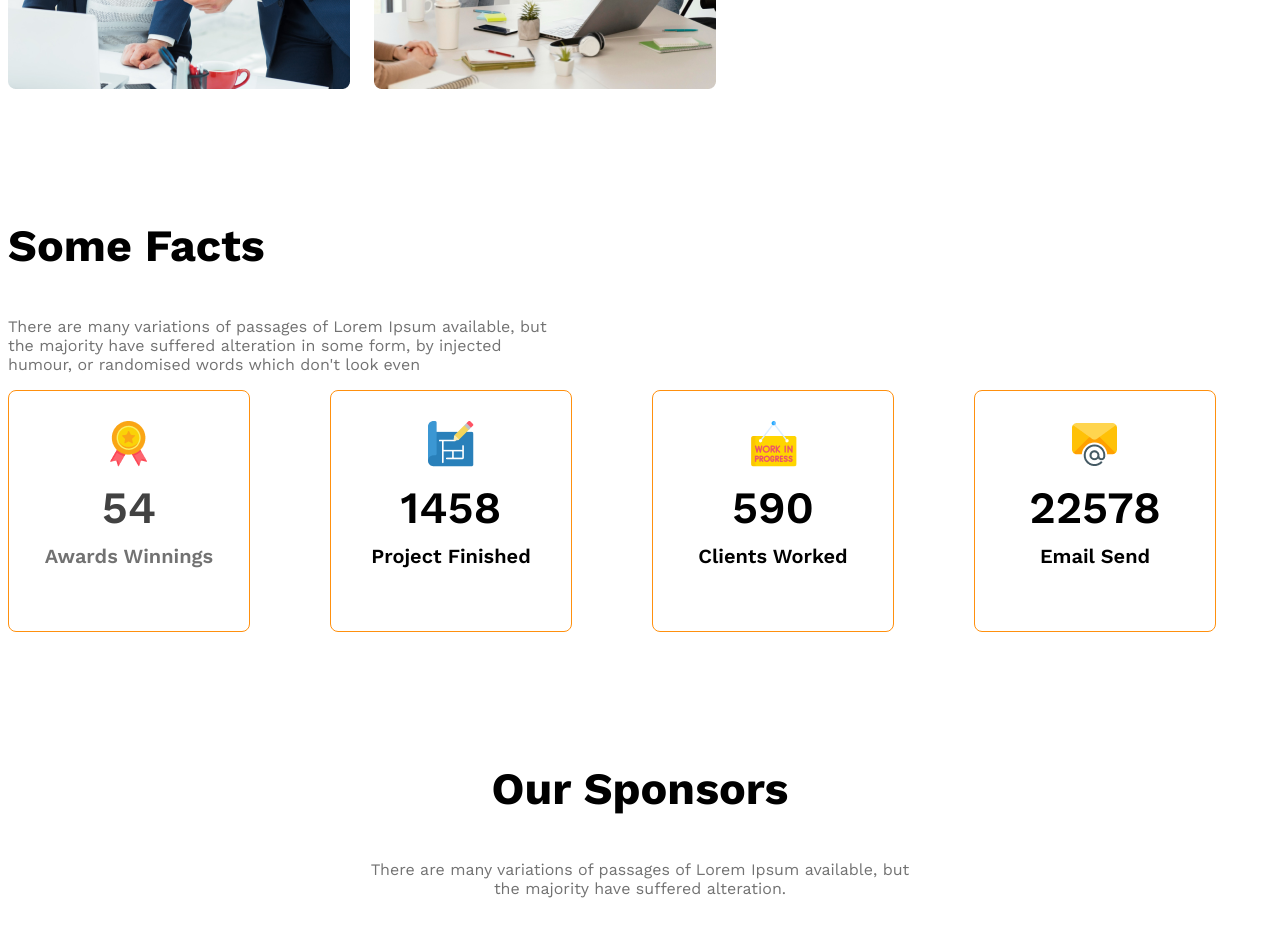
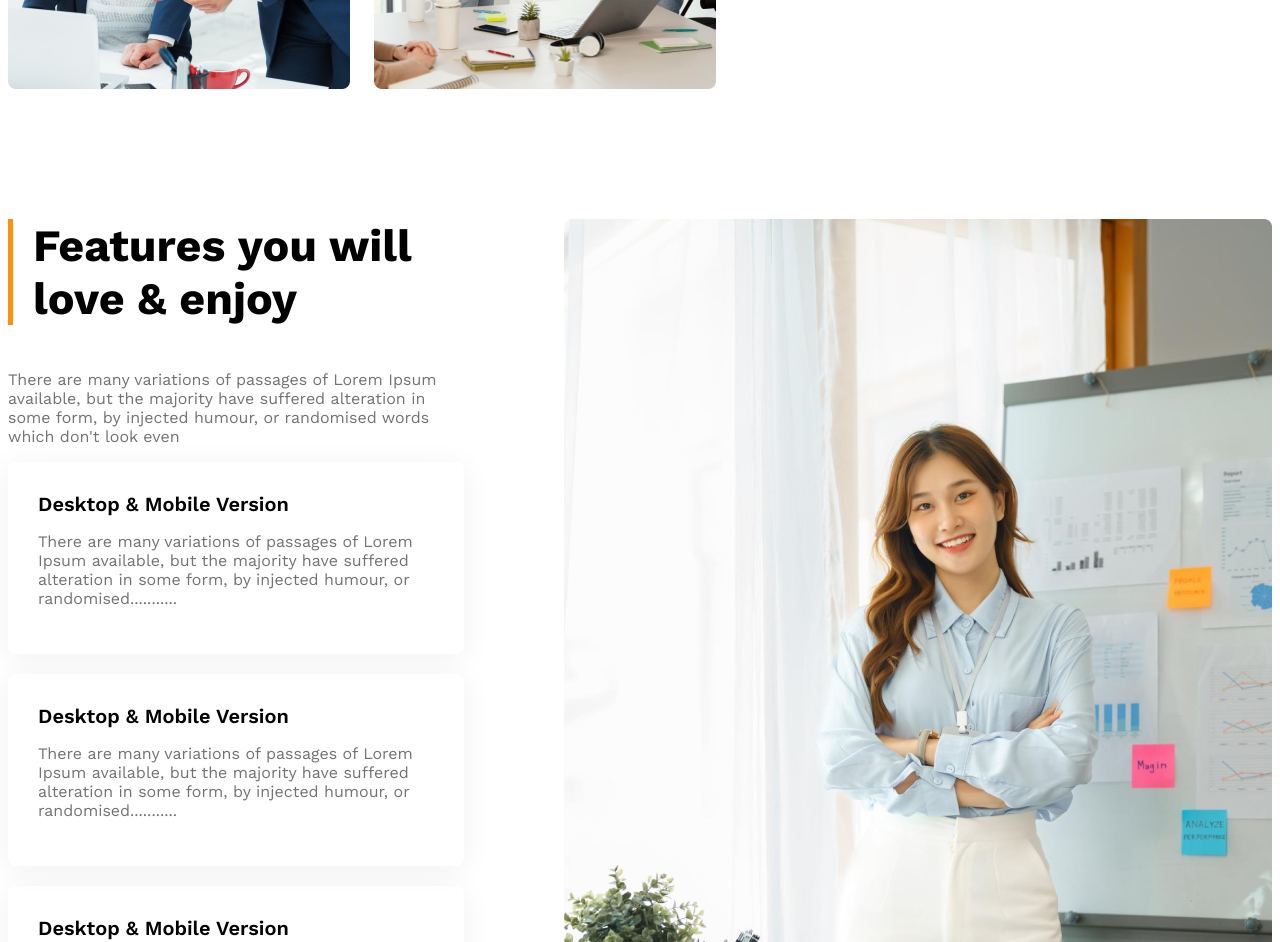
Before and after one commit to hafiz-al-asad-code/g3-architects-website, a plain HTML site: page index.html in a window 1280 px wide. Shown: the part 1975-2917 px from the top of the page. Drawn offline with nearby package versions, Linux system fonts and the light colour scheme.

Commit message:
added features card and image. work in progress

```diff
--- a/index.html
+++ b/index.html
@@ -42,7 +42,41 @@
       </div>
     </section>
 
-    <!-- features will enjoy -->
+    <!-- features section start -->
+     <section class="features display-flex">
+      <div>
+        <h3 id="feature-section-title" class="section-title">Features you will<br> love & enjoy</h3>
+        <p class="text-light-gray">There are many variations of passages of Lorem Ipsum available, but the majority have suffered alteration in some form, by injected humour, or randomised words which don't look even</p>
+
+        <!-- feature card container -->
+         <div class="feature-card">
+          <h4 class="feature-title">Desktop & Mobile Version</h4>
+          <p class="text-light-gray">There are many variations of passages of Lorem Ipsum available, but the majority have suffered alteration in some form, by injected humour, or randomised...........</p>
+         </div>
+         <div class="feature-card">
+          <h4 class="feature-title">Desktop & Mobile Version</h4>
+          <p class="text-light-gray">There are many variations of passages of Lorem Ipsum available, but the majority have suffered alteration in some form, by injected humour, or randomised...........</p>
+         </div>
+         <div class="feature-card">
+          <h4 class="feature-title">Desktop & Mobile Version</h4>
+          <p class="text-light-gray">There are many variations of passages of Lorem Ipsum available, but the majority have suffered alteration in some form, by injected humour, or randomised...........</p>
+         </div>
+         <div class="feature-card">
+          <h4 class="feature-title">Desktop & Mobile Version</h4>
+          <p class="text-light-gray">There are many variations of passages of Lorem Ipsum available, but the majority have suffered alteration in some form, by injected humour, or randomised...........</p>
+         </div>
+      </div>
+      <div>
+        <img src="images/architect.png" alt="">
+        <button class="btn-primary">
+          <span>10+ Year</span>
+          <br>
+          <span>Experience</span>
+        </button>
+      </div>
+     </section>
+
+    <!-- some fact section start -->
      <section>
       <h3 class="section-title">Some Facts</h3>
       <p class="text-light-gray fact-description">There are many variations of passages of Lorem Ipsum available, but the majority have suffered alteration in some form, by injected humour, or randomised words which don't look even</p>
--- a/styles/architects.css
+++ b/styles/architects.css
@@ -106,6 +106,28 @@ main > section{
   font-weight: 500;
 }
 
+/* features section related styles */
+.features{
+  gap:100px;
+}
+#feature-section-title{
+  border-left:5px solid #FF900E;
+  padding-left:20px;
+  margin-top:0;
+}
+.feature-card{
+  padding:30px;
+  box-shadow:0 4px 30px 0 rgba(0, 0, 0, 0.06);
+  margin-bottom:20px;
+  border-radius:8px;
+}
+.feature-card .feature-title{
+  font-size:1.25rem;
+  font-weight:600;
+  margin-top:0;
+  margin-bottom:0;
+}
+
 /* our facts related styles */
 .facts-container{
   display:grid;
```
